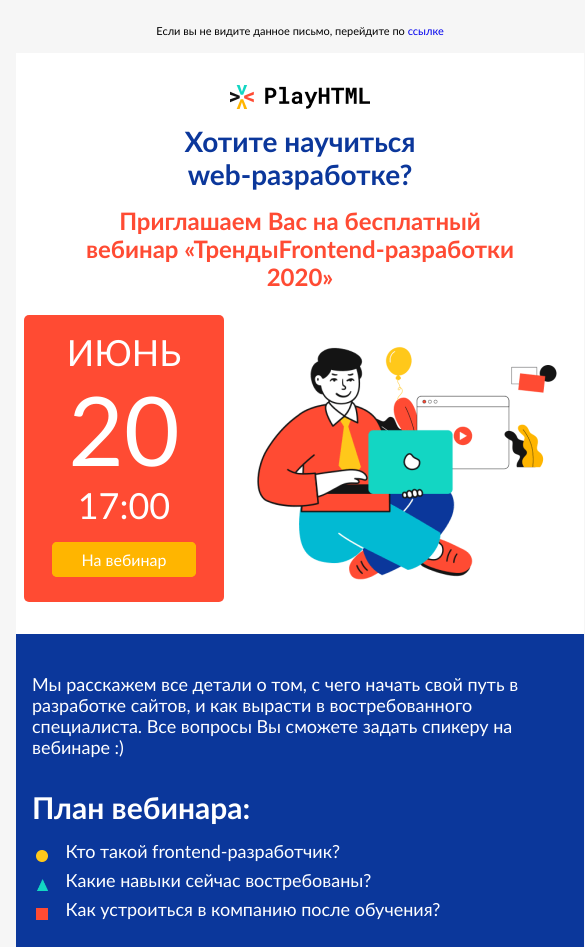
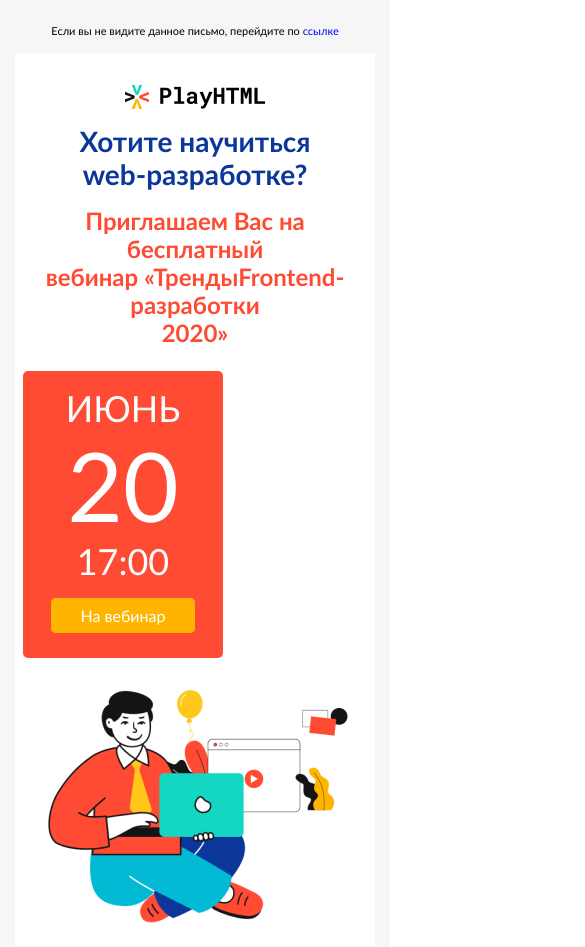
Before and after one commit to htmlacademy-email/1077679-play-html-1, a plain HTML site: page 1-invitation/index.html in a window 390 px wide. Shown: the top 947 px of the page, 585 px wide, since content can reach past the window. Drawn offline with Linux system fonts and the light colour scheme.

Commit message:
Адаптирование хедера

```diff
--- a/1-invitation/index.html
+++ b/1-invitation/index.html
@@ -194,6 +194,13 @@
 				font-size: 16px;
 				line-height: 19px;
 			}
+			.table-320 {
+				width: 320px !important;
+			}
+			.pd13 {
+				padding-left: 13px !important;
+				padding-right: 13px !important;
+			}
 			/*Header*/
 		}
 	</style>
@@ -215,10 +222,10 @@ table.table-100.white[bgcolor="#FFFFFF" align="center" cellpadding="0" cellspaci
 			<tbody>
 				<tr>
 					<td>
-						<table bgcolor="#F6F6F6" class="table-600" align="center" cellpadding="0" cellspacing="0" border="0" width="600" style="background-color: #F6F6F6;">
+						<table bgcolor="#F6F6F6" class="table-600 table-320" align="center" cellpadding="0" cellspacing="0" border="0" width="600" style="background-color: #F6F6F6;">
 							<tbody>
 								<tr>
-									<td class="pd16">
+									<td class="pd16 pd13">
 										<!-- web version -->
 										<table class="table-100" align="center" cellpadding="0" cellspacing="0" border="0" style="width:100%;">
 											<tr>
@@ -234,14 +241,21 @@ table.table-100.white[bgcolor="#FFFFFF" align="center" cellpadding="0" cellspaci
 										<table class="table-100 table-white" bgcolor="#FFFFFF" align="center" cellpadding="0" cellspacing="0" border="0" style="">
 											<tbody>
 												<tr>
-													<td align="center" style="padding-top: 32px;">
+													<td align="center" style="padding-top: 32px;padding-bottom: 16px;">
 														<a href="https://htmlacademy.ru/" target="_blank" title="Переход на сайт">
 															<img class="adaptive-img" width="140" height="24" src="https://raw.githubusercontent.com/htmlacademy-email/1077679-play-html-1/master/1-invitation/img/logo.png" alt="Лого Play HTML" title="Лого Play HTML" style=""/>
 														</a>
 													</td>
 												</tr>
+											</tbody>
+										</table>
+										<!-- End Header -->
+
+										<!-- Inner text -->
+										<table class="table-100 white" bgcolor="#FFFFFF" align="center" cellpadding="0" cellspacing="0" border="0" style="background-color: #FFFFFF;">
+											<trbody>
 												<tr>
-													<td style="padding-top: 16px;">
+													<td style="">
 														<h1 class="mob-h1" class="base-font" style="">
 															<b style="">Хотите научиться</br>
 																web-разработке?</b></h1>
@@ -254,9 +268,9 @@ table.table-100.white[bgcolor="#FFFFFF" align="center" cellpadding="0" cellspaci
 														</a>
 													</td>
 												</tr>
-											</tbody>
+											</trbody>
 										</table>
-										<!-- End Header -->
+										<!-- End Inner text -->
 
 										<!-- Text width img -->
 										<table class="table-100 white" bgcolor="#FFFFFF" align="center" cellpadding="0" cellspacing="0" border="0" style="background-color: #FFFFFF;">
```
